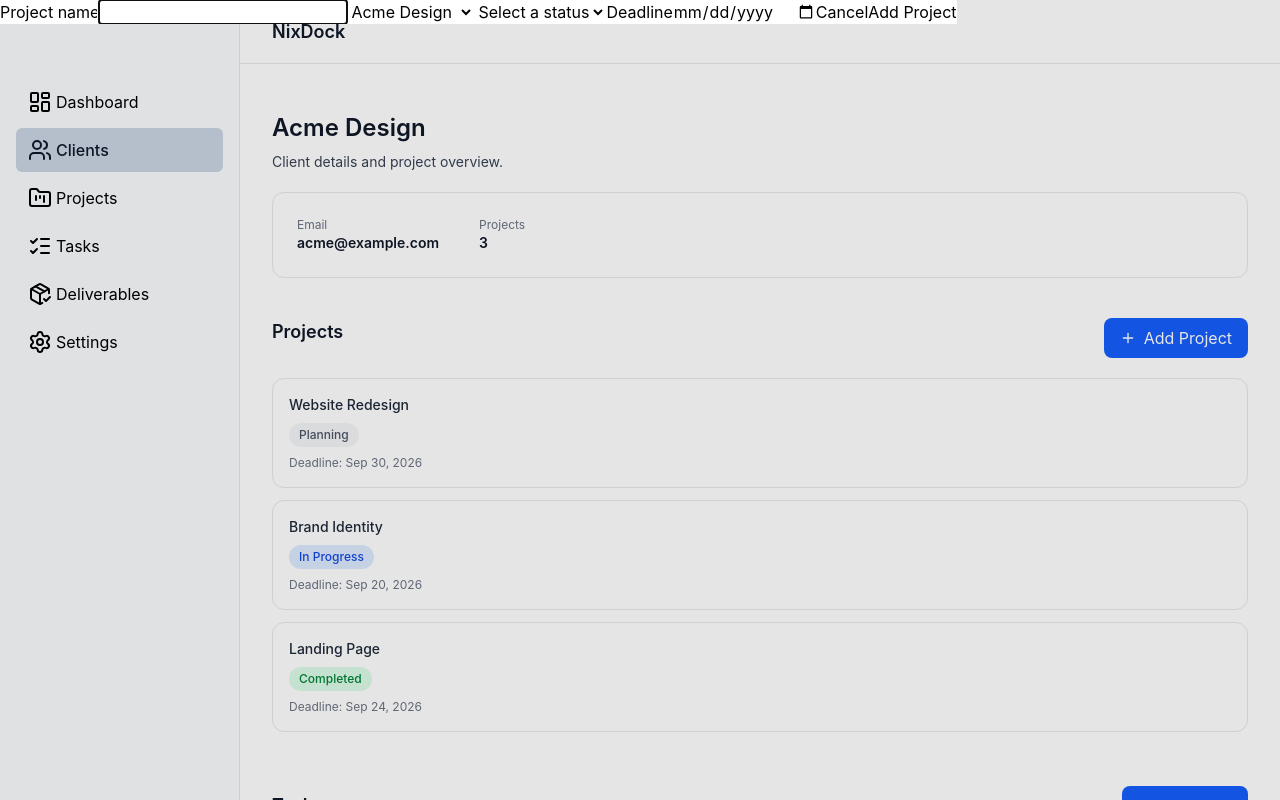
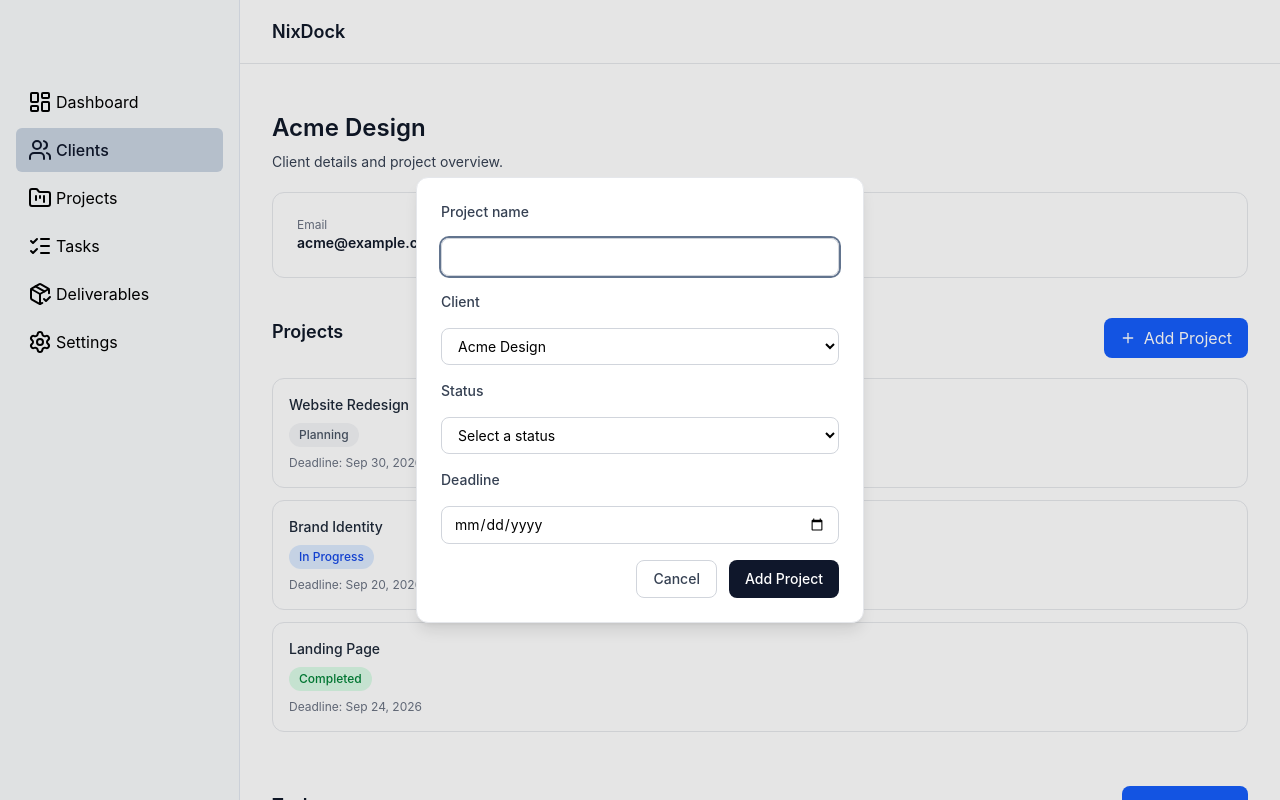
Before and after one commit to nico-devstudio/NixDock, a React (Vite) app: page /clients/1 in a window 1280 px wide. Both pictures are taken after a click on the button "Add Project". Shown: the top 800 px of the page. Built offline with nearby package versions, Linux system fonts and the light colour scheme.

Commit message:
style: improve project form UI

```diff
--- a/src/components/ProjectForm.jsx
+++ b/src/components/ProjectForm.jsx
@@ -73,9 +73,17 @@ const ProjectForm = forwardRef(function ProjectForm(
 
   return (
     <>
-      <dialog ref={dialog}>
-        <form onSubmit={handleSubmit}>
-          <label htmlFor="project-name">Project name</label>
+      <dialog
+        ref={dialog}
+        className="rounded-xl border border-gray-200 p-6 shadow-lg w-full max-w-md m-auto"
+      >
+        <form onSubmit={handleSubmit} className="flex flex-col gap-4">
+          <label
+            htmlFor="project-name"
+            className="text-sm font-medium text-gray-700"
+          >
+            Project name
+          </label>
           <input
             required
             type="text"
@@ -88,7 +96,11 @@ const ProjectForm = forwardRef(function ProjectForm(
                 name: event.target.value,
               }))
             }
+            className="w-full rounded-lg border border-gray-300 px-3 py-2 text-sm outline-none focus:ring-2 focus:ring-slate-500"
           />
+          <label htmlFor="client" className="text-sm font-medium text-gray-700">
+            Client
+          </label>
           <select
             name="clientId"
             id="client"
@@ -100,6 +112,7 @@ const ProjectForm = forwardRef(function ProjectForm(
                 clientId: Number(event.target.value),
               }));
             }}
+            className="w-full rounded-lg border border-gray-300 px-3 py-2 text-sm outline-none focus:ring-2 focus:ring-slate-500"
           >
             <option value="">Select a client</option>
             {clientList.map((client) => (
@@ -108,7 +121,11 @@ const ProjectForm = forwardRef(function ProjectForm(
               </option>
             ))}
           </select>
+          <label htmlFor="status" className="text-sm font-medium text-gray-700">
+            Status
+          </label>
           <select
+            required
             name="status"
             id="status"
             value={formData.status}
@@ -118,14 +135,21 @@ const ProjectForm = forwardRef(function ProjectForm(
                 status: event.target.value,
               }));
             }}
+            className="w-full rounded-lg border border-gray-300 px-3 py-2 text-sm outline-none focus:ring-2 focus:ring-slate-500"
           >
             <option value="">Select a status</option>
             <option value="Completed">Completed</option>
             <option value="In Progress">In Progress</option>
             <option value="Not Started">Not Started</option>
           </select>
-          <label htmlFor="deadline">Deadline</label>
+          <label
+            htmlFor="deadline"
+            className="text-sm font-medium text-gray-700"
+          >
+            Deadline
+          </label>
           <input
+            className="w-full rounded-lg border border-gray-300 px-3 py-2 text-sm outline-none focus:ring-2 focus:ring-slate-500"
             required
             type="date"
             min={minDate}
@@ -139,12 +163,21 @@ const ProjectForm = forwardRef(function ProjectForm(
               }))
             }
           />
-          <button type="button" onClick={() => dialog.current.close()}>
-            Cancel
-          </button>
-          <button type="submit">
-            {selectedProject ? "Edit Project" : "Add Project"}
-          </button>
+          <div className="flex justify-end gap-3">
+            <button
+              type="button"
+              onClick={() => dialog.current.close()}
+              className="rounded-lg border border-gray-300 px-4 py-2 text-sm font-medium text-gray-700 hover:bg-gray-50"
+            >
+              Cancel
+            </button>
+            <button
+              type="submit"
+              className="rounded-lg bg-slate-900 px-4 py-2 text-sm font-medium text-white hover:bg-slate-800"
+            >
+              {selectedProject ? "Edit Project" : "Add Project"}
+            </button>
+          </div>
         </form>
       </dialog>
     </>
```
